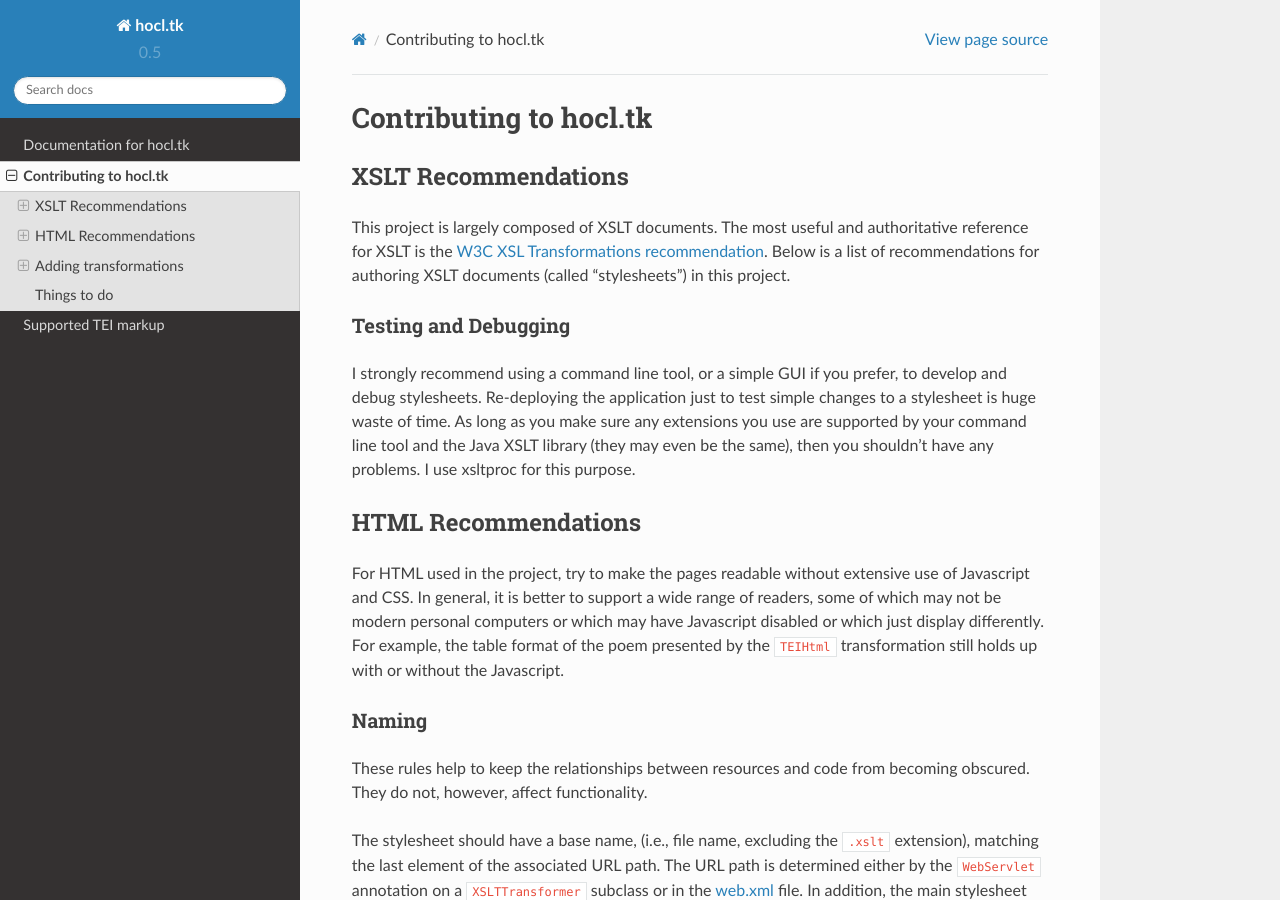
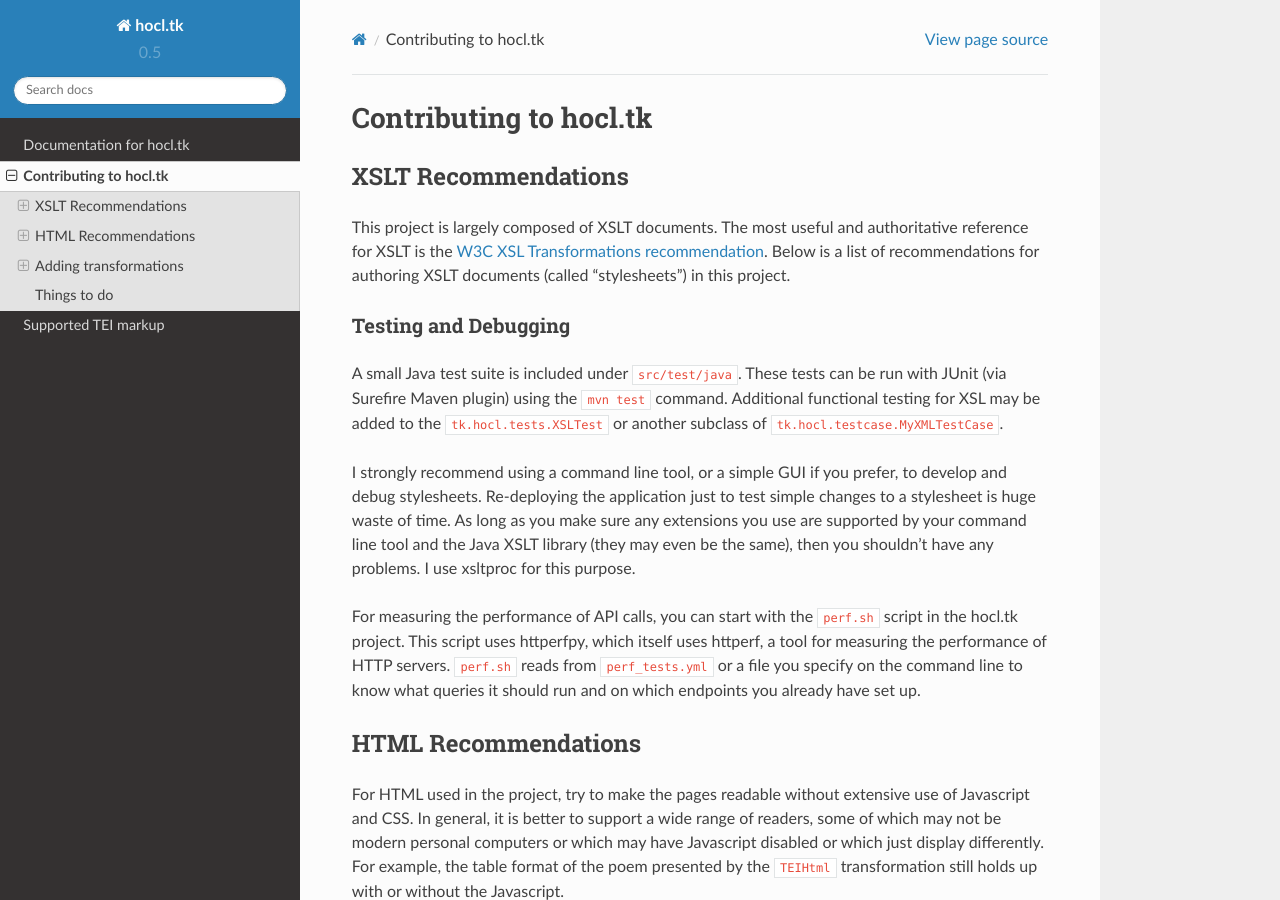
Before and after one commit to hoccleve-archive/hocl.tk, a Sphinx documentation site: the page built from docs/contrib.rst, in a window 1280 px wide and 900 px high. Built offline with Sphinx 7.4.7 and the Read the Docs theme 2.0.0, drawn with Linux system fonts in a browser that asks for light colours.

Commit message:
Updated docs on contributing
- Added simple command line handling to perf.sh

```diff
--- a/docs/contrib.rst
+++ b/docs/contrib.rst
@@ -13,12 +13,25 @@
 
 Testing and Debugging
 ~~~~~~~~~~~~~~~~~~~~~
+A small Java test suite is included under :file:`src/test/java`. These tests
+can be run with JUnit (via Surefire Maven plugin) using the ``mvn test``
+command. Additional functional testing for XSL may be added to the
+``tk.hocl.tests.XSLTest`` or another subclass of
+``tk.hocl.testcase.MyXMLTestCase``.
+
 I strongly recommend using a command line tool, or a simple GUI if you prefer,
 to develop and debug stylesheets. Re-deploying the application just to test
 simple changes to a stylesheet is huge waste of time. As long as you make sure
 any extensions you use are supported by your command line tool and the Java
 XSLT library (they may even be the same), then you shouldn't have any problems.
 I use xsltproc for this purpose.
+
+For measuring the performance of API calls, you can start with the
+:file:`perf.sh` script in the hocl.tk project. This script uses httperfpy,
+which itself uses httperf, a tool for measuring the performance of HTTP
+servers. :file:`perf.sh` reads from :file:`perf_tests.yml` or a file you
+specify on the command line to know what queries it should run and on which
+endpoints you already have set up.
 
 HTML Recommendations
 --------------------
```
Also changed, not shown: 2 other files.
